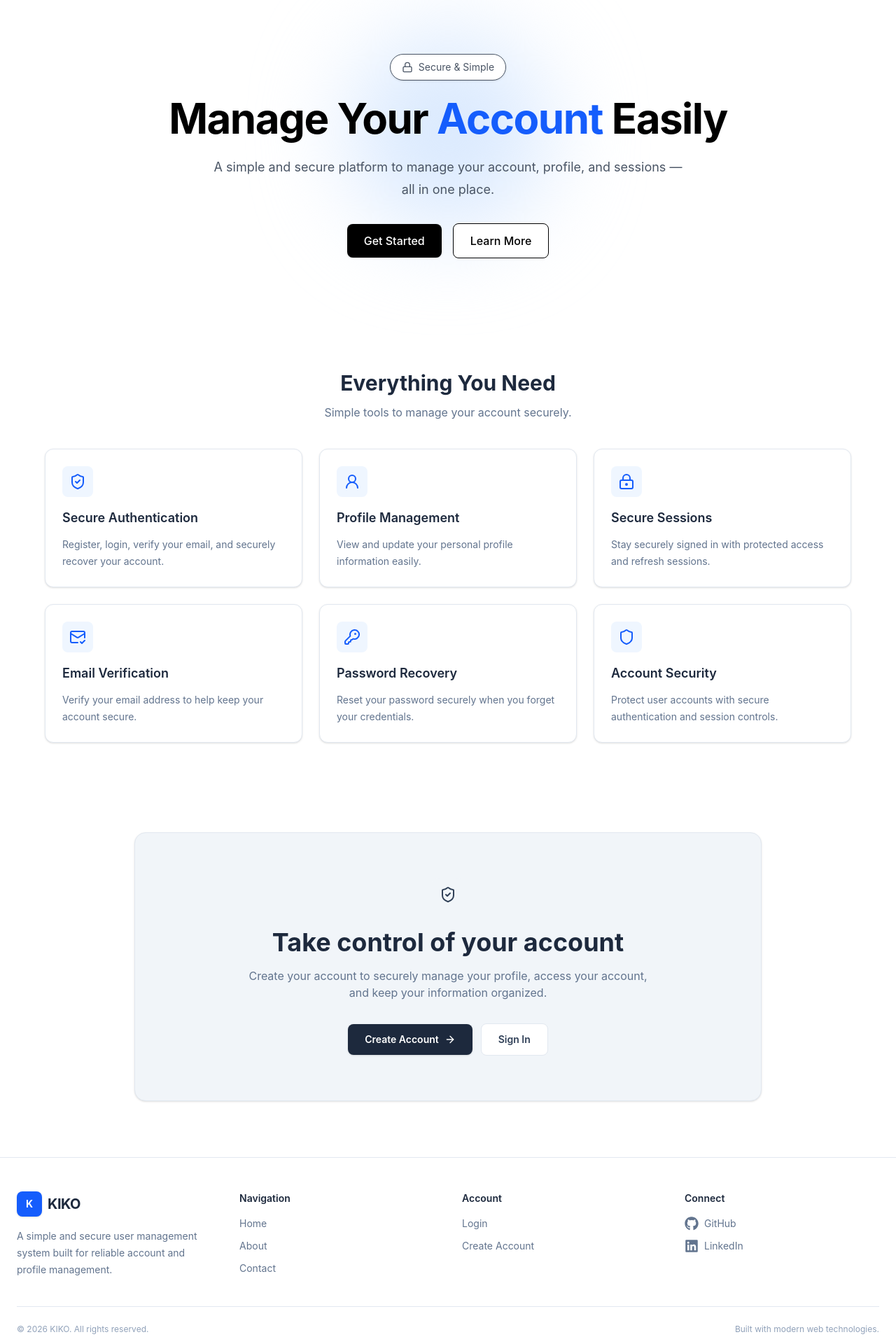
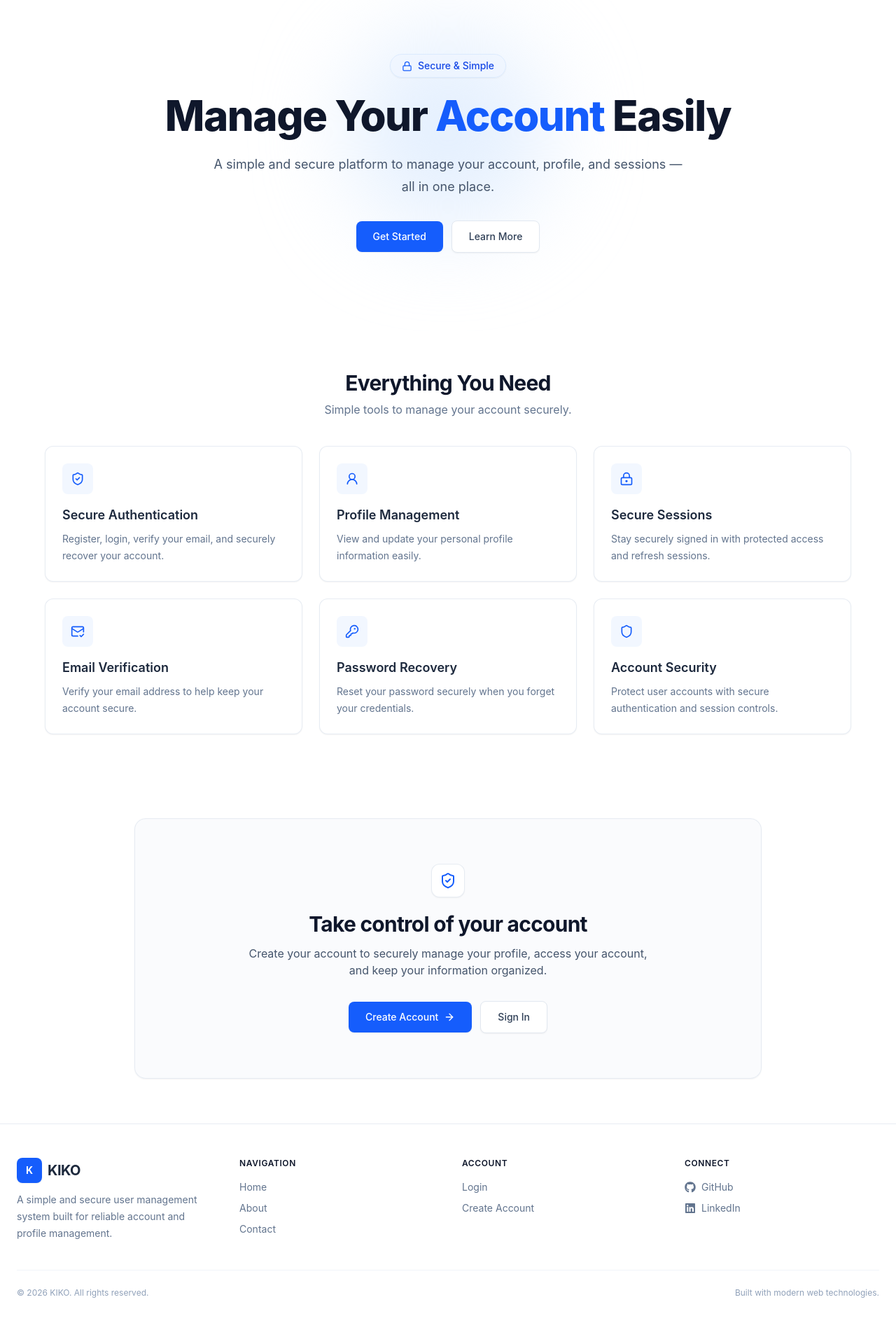
Before and after one commit to Thekishor/user_service, a React (Vite) app in the folder frontend/: page / in a window 1280 px wide. Shown: the part 100-2020 px from the top of the page at 70% size. Built offline with nearby package versions, Linux system fonts and the light colour scheme; no server answers.

Commit message:
changing home components

```diff
--- a/frontend/src/components/home/CTASection.jsx
+++ b/frontend/src/components/home/CTASection.jsx
@@ -3,22 +3,22 @@ import { ArrowRight, ShieldCheck } from "lucide-react";
 
 const CTASection = () => {
   return (
-    <section className="px-4 py-20 sm:px-6">
-      <div className="relative mx-auto max-w-4xl overflow-hidden rounded-2xl border border-slate-200 bg-slate-100 px-6 py-14 text-center shadow-sm sm:px-10 sm:py-16">
+    <section className="px-4 py-16 sm:px-6">
+      <div className="relative mx-auto max-w-4xl overflow-hidden rounded-2xl border border-slate-200/80 bg-slate-50/70 px-6 py-12 text-center shadow-xs sm:px-10 sm:py-16">
         <div className="relative">
           {/* Icon */}
           <div
             className="mx-auto flex h-12 w-12 items-center justify-center
-                          rounded-xl bg-slate-100"
+                          rounded-xl border border-slate-200/80 bg-white shadow-xs"
           >
-            <ShieldCheck className="h-6 w-6 text-slate-700" />
+            <ShieldCheck className="h-6 w-6 text-blue-600" />
           </div>
 
-          <h2 className="mt-6 text-2xl font-bold text-slate-800 sm:text-4xl">
+          <h2 className="mt-5 text-2xl font-bold tracking-tight text-slate-900 sm:text-3xl">
             Take control of your account
           </h2>
 
-          <p className="mx-auto mt-4 max-w-xl text-sm leading-6 text-slate-500 sm:text-base">
+          <p className="mx-auto mt-3 max-w-xl text-sm leading-6 text-slate-600 sm:text-base">
             Create your account to securely manage your profile, access your
             account, and keep your information organized.
           </p>
@@ -28,9 +28,9 @@ const CTASection = () => {
             <Link
               to="/register"
               className="inline-flex items-center justify-center gap-2 rounded-lg
-                         bg-slate-800 px-6 py-3 text-sm font-semibold text-white
-                         shadow-sm transition hover:-translate-y-0.5
-                         hover:bg-slate-900 hover:shadow-md"
+                         bg-blue-600 px-6 py-3 text-sm font-medium text-white
+                         shadow-xs transition duration-150 hover:-translate-y-0.5
+                         hover:bg-blue-700 hover:shadow-md"
             >
               Create Account
               <ArrowRight className="h-4 w-4" />
@@ -40,9 +40,9 @@ const CTASection = () => {
               to="/login"
               className="inline-flex items-center justify-center rounded-lg
                          border border-slate-200 bg-white px-6 py-3 text-sm
-                         font-semibold text-slate-700 transition
+                         font-medium text-slate-700 shadow-xs transition duration-150
                          hover:-translate-y-0.5 hover:bg-slate-50
-                         hover:shadow-sm"
+                         hover:text-slate-900"
             >
               Sign In
             </Link>
--- a/frontend/src/components/home/FeaturesSection.jsx
+++ b/frontend/src/components/home/FeaturesSection.jsx
@@ -2,13 +2,13 @@ import { features } from "../../services/features.js";
 
 const FeaturesSection = () => {
   return (
-    <section className="px-6 py-12">
+    <section className="px-6 py-14">
       <div className="mx-auto max-w-6xl">
         <div className="text-center">
-          <h2 className="text-3xl font-bold text-slate-800">
+          <h2 className="text-3xl font-bold tracking-tight text-slate-900">
             Everything You Need
           </h2>
-          <p className="mt-3 text-slate-500">
+          <p className="mt-2 text-slate-500">
             Simple tools to manage your account securely.
           </p>
         </div>
@@ -18,17 +18,17 @@ const FeaturesSection = () => {
             return (
               <div
                 key={feature.title}
-                className="rounded-xl border border-slate-200 bg-white p-6 shadow-sm transition duration-200 hover:-translate-y-1 hover:shadow-md"
+                className="group rounded-xl border border-slate-200/80 bg-white p-6 shadow-xs transition duration-200 hover:-translate-y-0.5 hover:border-blue-200 hover:shadow-md"
               >
-                <div className="mb-4 flex h-11 w-11 items-center justify-center rounded-lg bg-blue-50">
-                  <Icon className="h-6 w-6 text-blue-600" />
+                <div className="mb-4 flex h-11 w-11 items-center justify-center rounded-lg bg-blue-50/80 text-blue-600 transition duration-200 group-hover:bg-blue-600 group-hover:text-white">
+                  <Icon className="h-5 w-5 transition duration-200" />
                 </div>
 
-                <h3 className="text-lg font-semibold text-slate-800">
+                <h3 className="text-lg font-semibold text-slate-800 transition duration-200 group-hover:text-blue-600">
                   {feature.title}
                 </h3>
 
-                <p className="mt-3 text-sm leading-6 text-slate-500">
+                <p className="mt-2 text-sm leading-6 text-slate-500">
                   {feature.description}
                 </p>
               </div>
--- a/frontend/src/components/home/Footer.jsx
+++ b/frontend/src/components/home/Footer.jsx
@@ -3,7 +3,7 @@ import { FaGithub, FaLinkedin } from "react-icons/fa";
 
 const Footer = () => {
   return (
-    <footer className="border-t border-slate-200 bg-white">
+    <footer className="border-t border-slate-200/80 bg-white">
       <div className="mx-auto max-w-7xl px-6 py-12">
         <div className="grid gap-10 sm:grid-cols-2 lg:grid-cols-4">
           {/* Brand */}
@@ -12,7 +12,7 @@ const Footer = () => {
               <div
                 className="flex h-9 w-9 items-center justify-center
                            rounded-lg bg-blue-600 text-sm font-bold
-                           text-white shadow-sm"
+                           text-white shadow-xs"
               >
                 K
               </div>
@@ -22,7 +22,7 @@ const Footer = () => {
               </span>
             </Link>
 
-            <p className="mt-4 max-w-xs text-sm leading-6 text-slate-500">
+            <p className="mt-3 max-w-xs text-sm leading-6 text-slate-500">
               A simple and secure user management system built for reliable
               account and profile management.
             </p>
@@ -30,26 +30,28 @@ const Footer = () => {
 
           {/* Navigation */}
           <div>
-            <h3 className="text-sm font-semibold text-slate-800">Navigation</h3>
+            <h3 className="text-xs font-semibold uppercase tracking-wider text-slate-900">
+              Navigation
+            </h3>
 
-            <div className="mt-4 flex flex-col gap-3">
+            <div className="mt-4 flex flex-col gap-2.5">
               <Link
                 to="/"
-                className="w-fit text-sm text-slate-500 transition hover:text-blue-600"
+                className="w-fit text-sm text-slate-500 transition duration-150 hover:text-blue-600"
               >
                 Home
               </Link>
 
               <Link
                 to="/about"
-                className="w-fit text-sm text-slate-500 transition hover:text-blue-600"
+                className="w-fit text-sm text-slate-500 transition duration-150 hover:text-blue-600"
               >
                 About
               </Link>
 
               <Link
                 to="/contact"
-                className="w-fit text-sm text-slate-500 transition hover:text-blue-600"
+                className="w-fit text-sm text-slate-500 transition duration-150 hover:text-blue-600"
               >
                 Contact
               </Link>
@@ -58,19 +60,21 @@ const Footer = () => {
 
           {/* Account */}
           <div>
-            <h3 className="text-sm font-semibold text-slate-800">Account</h3>
+            <h3 className="text-xs font-semibold uppercase tracking-wider text-slate-900">
+              Account
+            </h3>
 
-            <div className="mt-4 flex flex-col gap-3">
+            <div className="mt-4 flex flex-col gap-2.5">
               <Link
                 to="/login"
-                className="w-fit text-sm text-slate-500 transition hover:text-blue-600"
+                className="w-fit text-sm text-slate-500 transition duration-150 hover:text-blue-600"
               >
                 Login
               </Link>
 
               <Link
                 to="/register"
-                className="w-fit text-sm text-slate-500 transition hover:text-blue-600"
+                className="w-fit text-sm text-slate-500 transition duration-150 hover:text-blue-600"
               >
                 Create Account
               </Link>
@@ -79,17 +83,19 @@ const Footer = () => {
 
           {/* Connect */}
           <div>
-            <h3 className="text-sm font-semibold text-slate-800">Connect</h3>
+            <h3 className="text-xs font-semibold uppercase tracking-wider text-slate-900">
+              Connect
+            </h3>
 
-            <div className="mt-4 flex flex-col gap-3">
+            <div className="mt-4 flex flex-col gap-2.5">
               <a
                 href="https://github.com/Thekishor"
                 target="_blank"
                 rel="noopener noreferrer"
                 aria-label="GitHub"
-                className="flex w-fit items-center gap-2 text-sm text-slate-500 transition hover:text-slate-900"
+                className="flex w-fit items-center gap-2 text-sm text-slate-500 transition duration-150 hover:text-slate-900"
               >
-                <FaGithub className="h-5 w-5" />
+                <FaGithub className="h-4 w-4" />
                 GitHub
               </a>
 
@@ -98,9 +104,9 @@ const Footer = () => {
                 target="_blank"
                 rel="noopener noreferrer"
                 aria-label="LinkedIn"
-                className="flex w-fit items-center gap-2 text-sm text-slate-500 transition hover:text-blue-600"
+                className="flex w-fit items-center gap-2 text-sm text-slate-500 transition duration-150 hover:text-blue-600"
               >
-                <FaLinkedin className="h-5 w-5" />
+                <FaLinkedin className="h-4 w-4" />
                 LinkedIn
               </a>
             </div>
@@ -108,7 +114,7 @@ const Footer = () => {
         </div>
 
         {/* Bottom */}
-        <div className="mt-10 border-t border-slate-200 pt-6">
+        <div className="mt-10 border-t border-slate-100 pt-6">
           <div
             className="flex flex-col items-center justify-between gap-3
                           text-center sm:flex-row sm:text-left"
--- a/frontend/src/components/home/HeroSection.jsx
+++ b/frontend/src/components/home/HeroSection.jsx
@@ -5,34 +5,34 @@ const HeroSection = () => {
   return (
     <section className="relative overflow-hidden px-4 py-20 text-center sm:px-6 sm:py-28">
       {/* Background glow */}
-      <div className="absolute left-1/2 top-20 -z-10 h-72 w-72 -translate-x-1/2 rounded-full bg-blue-100 blur-3xl" />
+      <div className="absolute left-1/2 top-20 -z-10 h-72 w-72 -translate-x-1/2 rounded-full bg-blue-100/70 blur-3xl" />
 
       {/* Badge */}
-      <div className="mx-auto mb-6 flex w-fit items-center gap-2 rounded-full border bg-white px-4 py-2 text-sm text-gray-600 shadow-sm">
-        <Lock size={16} />
+      <div className="mx-auto mb-6 flex w-fit items-center gap-2 rounded-full border border-blue-100 bg-blue-50/60 px-4 py-1.5 text-xs sm:text-sm font-medium text-blue-700 shadow-xs">
+        <Lock size={15} className="text-blue-600" />
         Secure & Simple
       </div>
 
-      <h1 className="mx-auto max-w-4xl text-4xl font-bold tracking-tight sm:text-6xl">
+      <h1 className="mx-auto max-w-4xl text-4xl font-extrabold tracking-tight text-slate-900 sm:text-6xl">
         Manage Your <span className="text-blue-600">Account</span> Easily
       </h1>
 
-      <p className="mx-auto mt-6 max-w-2xl text-lg leading-8 text-gray-600">
+      <p className="mx-auto mt-6 max-w-2xl text-base leading-7 text-slate-600 sm:text-lg sm:leading-8">
         A simple and secure platform to manage your account, profile, and
         sessions — all in one place.
       </p>
 
-      <div className="mt-8 flex flex-col items-center justify-center gap-4 sm:flex-row">
+      <div className="mt-8 flex flex-col items-center justify-center gap-3 sm:flex-row">
         <Link
           to="/login"
-          className="w-full rounded-lg bg-black px-6 py-3 font-medium text-white shadow-sm transition hover:-translate-y-1 hover:bg-gray-800 sm:w-auto"
+          className="w-full rounded-lg bg-blue-600 px-6 py-3 text-sm font-medium text-white shadow-xs transition duration-150 hover:-translate-y-0.5 hover:bg-blue-700 hover:shadow-md sm:w-auto"
         >
           Get Started
         </Link>
 
         <Link
           to="/about"
-          className="w-full rounded-lg border bg-white px-6 py-3 font-medium transition hover:-translate-y-1 hover:bg-gray-50 sm:w-auto"
+          className="w-full rounded-lg border border-slate-200 bg-white px-6 py-3 text-sm font-medium text-slate-700 shadow-xs transition duration-150 hover:-translate-y-0.5 hover:bg-slate-50 hover:text-slate-900 sm:w-auto"
         >
           Learn More
         </Link>
```
